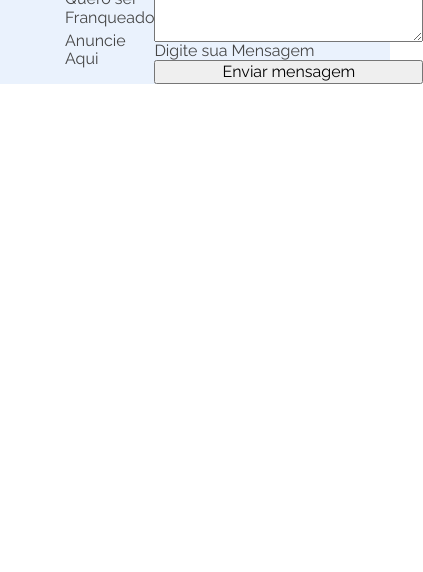
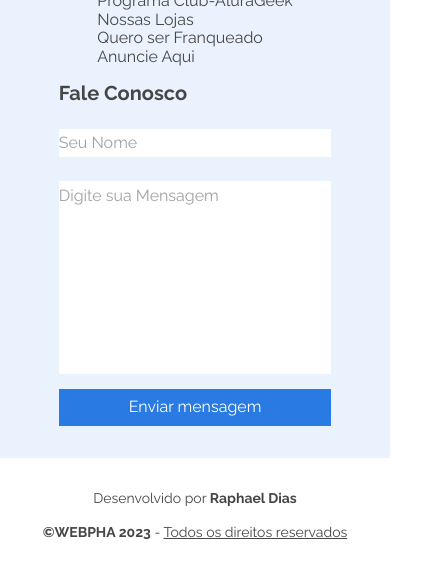
Before and after one commit to vidadofael/desafioAluraGeekCompleto, a website: page index.html in a window 390 px wide. Shown: the part 8110-8682 px from the top of the page, 423 px wide, since content can reach past the window. Before the commit the page ends 8194 px from the top, so only its background shows below. Drawn offline with Linux system fonts and the light colour scheme.

Commit message:
index com css responsivo ok!

```diff
--- a/css/contato/contato.css
+++ b/css/contato/contato.css
@@ -2,19 +2,20 @@
     background-color: #EAF2FD;
     display: flex;
     justify-content: space-evenly;
-
-
-
+    padding: 2rem;
+}
+.contato h3 {
+    font-size: 20px;
 }
 
-.contato__img {display: flex;
+.contato__img {
+    display: flex;
     justify-content: center;
     flex-direction: column;
     align-items: center;
-
 }
 .contato__img img {
-    padding-bottom: .5rem;
+    padding: .5rem;
 }
 
 .lista__institucional {
@@ -23,11 +24,84 @@
     justify-content: space-between;
     flex-direction: column;
     align-items: stretch;
+}
 
-
+.lista__institucional li {
+    cursor: pointer;
+    transition:  .2s ease-in-out;
+}
+.lista__institucional li:hover {
+    color: var(--azul);
+    font-weight: 700;
 }
 
 .form__contato {
     display: flex;
     flex-direction: column;
+    position: relative;
 }
+
+.form__contato input, textarea {
+    margin-top: 1.5rem;
+    outline: none;
+    border: none;
+    padding: .3rem;
+    resize: none;
+}
+
+
+.form__contatoSpanNome{
+    position: absolute;
+    top: 52px; /*22px*/
+    transition: .2s ease-in-out;
+    opacity: .5;
+    pointer-events: none;
+
+}
+.form__contatoSpanMensagem {
+    position: absolute;
+    top: 105px; /*75px*/
+    transition: .2s ease-in-out;
+    opacity: .5;
+    pointer-events: none;
+}
+.btn__enviarMensagem {
+    margin-top: 15px;
+    padding: .5rem;
+    background-color: var(--azul);
+    border: 1px solid var(--azul);
+    color: white;
+    transition: .2s ease-in-out;
+}
+
+.form__ipt input:focus ~ .form__contatoSpanNome,
+.form__ipt textarea:focus ~ .form__contatoSpanMensagem,
+.form__ipt input:valid ~ .form__contatoSpanNome,
+.form__ipt textarea:valid ~ .form__contatoSpanMensagem
+{
+    transform: translateY(-24px);
+    font-size: 14px;
+    opacity: 1;
+    font-weight: 700;
+}
+
+
+
+.btn__enviarMensagem:hover {
+    background-color: white;
+    color: var(--azul);
+}
+
+@media screen and (min-width: 0) {
+    .contato {
+        flex-direction: column;
+        align-items: center;
+    }
+}
+
+@media screen and (min-width: 795px) {
+    .contato {
+        flex-direction: row;
+        align-items: center;
+    }
+}
--- /dev/null
+++ b/css/rodape/rodape.css
@@ -0,0 +1,4 @@
+.rodape {
+    text-align: center;
+    padding: 2rem;
+}
--- a/index.html
+++ b/index.html
@@ -24,6 +24,8 @@
     <link rel="stylesheet" href="./css/sessao-produtos-venda/produtos.css">
 
     <link rel="stylesheet" href="./css/contato/contato.css">
+
+    <link rel="stylesheet" href="./css/rodape/rodape.css">
 
 
     <title>Home | AluraGeek</title>
@@ -540,14 +542,24 @@
             <li>Quero ser Franqueado</li>
             <li>Anuncie Aqui</li>
         </ul>
-        <form class="form__contato" action="">
+        <form class="form__contato form__ipt" action="">
             <h3>Fale Conosco</h3>
-            <input type="text" placeholder="Nome" required>
-            <span>Seu Nome</span>
+            <input type="text" required>
+            <span class="form__contatoSpanNome">Seu Nome</span>
             <textarea name="textarea" id="mensagem" cols="30" rows="10" required></textarea>
-            <span>Digite sua Mensagem</span>
+            <span class="form__contatoSpanMensagem">Digite sua Mensagem</span>
             <button class="btn__enviarMensagem">Enviar mensagem</button>
         </form>
     </section>
+
+    <footer class="rodape">
+        <p>
+            Desenvolvido por <strong>Raphael Dias</strong>
+        </p>
+        <br>
+        <p>
+            <strong>&copy;WEBPHA 2023</strong> - <u>Todos os direitos reservados</u>
+        </p>
+    </footer>
 </body>
 </html>
```
